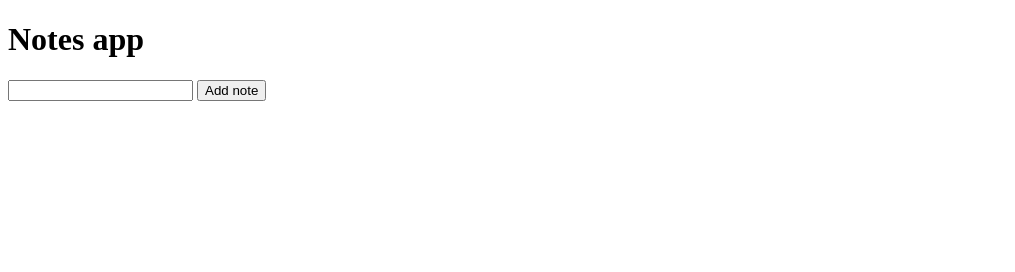
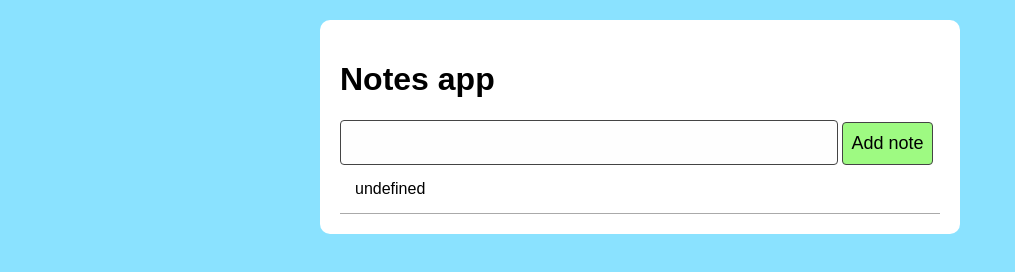
Before and after one commit to Aisha-Yusuff/notes-app, a website with bundled scripts: page index.html in a window 1280 px wide. Shown: the whole page, without its empty margins (0-1015 px from the left). Built offline with nearby package versions, Linux system fonts and the light colour scheme; files whose address does not match are found by name.

Commit message:
Update notes mvc

```diff
--- a/index.html
+++ b/index.html
@@ -2,6 +2,7 @@
 <html>
    <head>
       <title>Notes app</title>
+      <link rel="stylesheet" href="./style.css">
    </head>
    <body>
       <h1>Notes app</h1>
--- a/index.js
+++ b/index.js
@@ -1,11 +1,15 @@
 const NotesModel = require("./notesModel");
 const NotesView = require("./notesView");
+const NotesApi = require("./notesApi");
 
 console.log("The notes app is running");
+
+const api = new NotesApi();
 
 const model = new NotesModel();
 console.log(model.getNotes());
 
-const view = new NotesView(model);
+const view = new NotesView(model, api);
+view.displayNotesFromApi();
 view.addNewNote();
 view.displayNotes();
--- /dev/null
+++ b/notesApi.js
@@ -0,0 +1,31 @@
+class NotesApi {
+  loadNotes(callback) {
+    fetch("http://localhost:3000/notes")
+      .then((response) => response.json())
+      .then((data) => callback(data));
+  }
+
+  createNote(note) {
+    // where to find the data
+    const data = { content: note };
+    fetch("http://localhost:3000/notes", {
+      method: "POST",
+      headers: {
+        "Content-type": "application/json",
+        // "User-Agent": "this_apparently_works",
+      },
+      body: JSON.stringify(data),
+    })
+      .then((response) => {
+        return response.json();
+      })
+      .then((data) => {
+        console.log(data);
+      });
+    // .catch((error) => {
+    //   console.error('Error:', error);
+    // });
+  }
+}
+
+module.exports = NotesApi;
--- a/notesModel.js
+++ b/notesModel.js
@@ -14,6 +14,12 @@ class NotesModel {
   reset() {
     this.list = [];
   }
+
+  setNotes(notes) {
+    notes.forEach((note) => {
+      this.addNote(note);
+    });
+  }
 }
 
 module.exports = NotesModel;
--- a/notesView.js
+++ b/notesView.js
@@ -1,11 +1,12 @@
 class NotesView {
-  constructor(model) {
+  constructor(model, api) {
     this.mainContainerEl = document.querySelector("#main-container");
     this.model = model;
+    this.api = api;
     this.buttonEl = document.querySelector("#add-note-btn");
     this.buttonEl.addEventListener("click", () => {
       this.addNewNote();
-      this.displayNotes();
+      this.displayNotesFromApi();
     });
   }
   displayNotes() {
@@ -21,10 +22,24 @@ class NotesView {
     });
   }
 
-  addNewNote() {
+  addNewNote(note) {
     const inputEl = document.querySelector("#new-note");
-    this.model.addNote(inputEl.value);
-    inputEl.value = "";
+    // console.log(this.model);
+    // console.log(this.model.addNote("hello"));
+    // console.log(this.model.getNotes());
+    // console.log(inputEl);
+    // console.log(inputEl.value);
+    this.api.createNote(note);
+    this.model.addNote(note);
+    this.displayNotes();
+  }
+
+  displayNotesFromApi() {
+    this.api.loadNotes((notes) => {
+      this.model.reset();
+      this.model.setNotes(notes);
+      this.displayNotes();
+    });
   }
 }
 
--- a/package.json
+++ b/package.json
@@ -11,7 +11,8 @@
   "author": "",
   "license": "ISC",
   "dependencies": {
-    "jes": "^0.6.1"
+    "jes": "^0.6.1",
+    "jest-fetch-mock": "^3.0.3"
   },
   "devDependencies": {
     "jest-environment-jsdom": "^28.1.2"
--- /dev/null
+++ b/style.css
@@ -0,0 +1,39 @@
+h1, p, * {
+  font-family: sans-serif;
+}
+
+html {
+  background:#8ae2ff;
+}
+
+body {
+  background: white;
+  width: 600px;
+  margin: auto;
+  margin-top: 20px;
+  padding: 20px;
+  border-radius: 10px;
+}
+
+.note {
+  border-bottom: 1px solid #aaa;
+  padding: 15px;
+}
+
+input[type=text] {
+  width: 80%;
+  background: #fefefe;
+  border-radius: 4px;
+  padding: 10px 8px;
+  border: 1px solid #444;
+  font-size: 20px;
+}
+
+button {
+  background: #9efa82;
+  border-radius: 4px;
+  padding: 10px 8px;
+  border: 1px solid #444;
+  font-size: 18px;
+  cursor: pointer;
+}
```
Also changed, not shown: notesApi.test.js (added, +52 -0 lines), notesView.test.js (+64 -1 lines), 1 other file.
